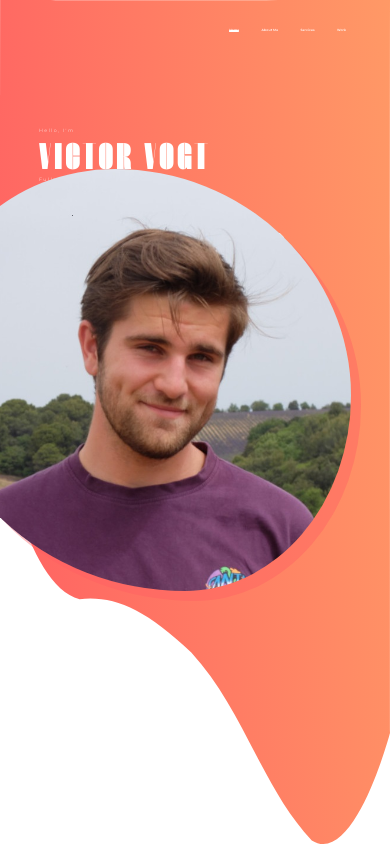
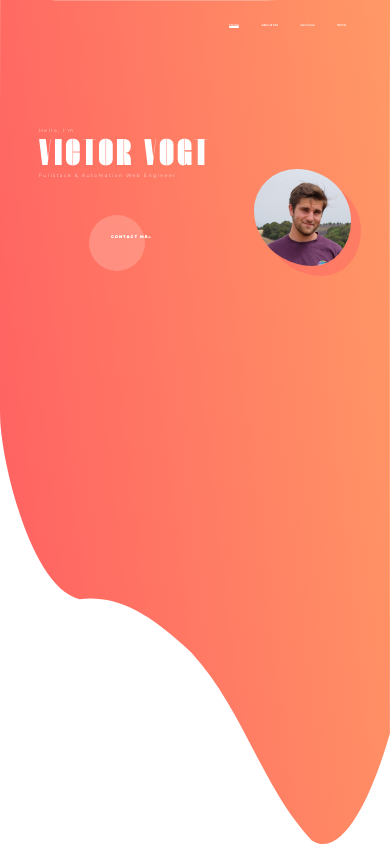
Before and after one commit to Vvikos/vvikos.github.io, a React (Create React App) app: page / in a window 390 px wide. Shown: the top 846 px of the page. Built offline with nearby package versions, Linux system fonts and the light colour scheme; a web font is replaced by a local one.

Commit message:
:sparkles: responsive design + removed signature

```diff
--- a/public/index.html
+++ b/public/index.html
@@ -9,7 +9,8 @@
     <link href="https://fonts.googleapis.com/css2?family=Abril+Fatface&display=swap" rel="stylesheet">
     <link href="https://fonts.googleapis.com/css2?family=Arizonia&display=swap" rel="stylesheet">
     <script src="https://kit.fontawesome.com/0f0c9848c7.js" async="true" crossorigin="anonymous"></script>
-    <meta name="viewport" content="width=device-width, initial-scale=1" />
+    <meta name="viewport" content="user-scalable=no, width=device-width, initial-scale=1.0" />
+    <meta name="apple-mobile-web-app-capable" content="yes" />
     <meta name="theme-color" content="#000000" />
     <meta
       name="description"
--- a/src/App.js
+++ b/src/App.js
@@ -13,14 +13,12 @@ export default function App() {
 	const aboutRef = useRef(null);
 	const skillsRef = useRef(null);
 	const workRef = useRef(null);
-	const contactRef = useRef(null);
 
 	return (
 		<main>
 			<Navbar homeRef={homeRef} aboutRef={aboutRef} skillRef={skillsRef} workRef={workRef} />
 			<ParallaxProvider>
-				<div className="background-new">
-
+				<div className="background">
 					<svg xmlns="http://www.w3.org/2000/svg" viewBox="0.16367005621592057 -1.3584306347995945 1920.1007080078125 957.9055786132812" preserveAspectRatio="none">
 						<g>
 							<defs>
@@ -63,9 +61,6 @@ export default function App() {
 					<IntroScreen mainRef={aboutRef} />
 					<SkillsScreen mainRef={skillsRef}/>
 					<WorkScreen mainRef={workRef}/>
-					<div className='signature' ref={contactRef} style={{textAlign:'right', backgroundColor: 'white', color: '#FF5E62'}}>
-						Designed By Victor Vogt
-					</div>
 				</div>
 			</ParallaxProvider>
 		</main>
--- a/src/index.css
+++ b/src/index.css
@@ -9,8 +9,6 @@
     font-weight: normal;
     text-rendering: optimizeLegibility;
 }
-
-/* MAIN SCREEN SECTION */
 
 /* Hide scrollbar for Chrome, Safari and Opera */
 *::-webkit-scrollbar {
@@ -31,11 +29,19 @@
 	font-family: 'Montserrat', sans-serif;
 }
 
+html {
+	display: flex;
+	flex-direction: column;
+	justify-content: center;
+	align-items: center;
+}
+
 body {
 	color: white;
 	font-family: 'Montserrat', sans-serif;
+	font-size: 1vw;
 	overflow-x: hidden;
-	font-size: 1vw;
+    width: 100vw;
 }
 
 main {
@@ -45,14 +51,15 @@ main {
 	align-items: center;
 }
 
-.background-new {
-	height: 400vh;
+.background {
+	height: auto;
+	overflow-y: visible;
 	width: 100vw;
 	background-color: white;
 	text-align: left;
 }
 
-.background-new svg {
+.background svg {
 	position: absolute;
 	top: 0;
 	left: 0;
@@ -80,130 +87,11 @@ main {
 	z-index: 0;
 }
 
-.presentation {
-	z-index: 10;
-	display: flex;
-	flex-direction: column;
-	justify-content: space-between;
-	text-align: left;
-	position: absolute;
-	left: 10%;
-	top: 15%;
-	height: auto;
-}
-
 a {
 	text-decoration: none;
 }
 
-.cta {
-	position: relative;
-	margin: auto;
-	padding: 19px 22px;
-	transition: all .2s ease;
-	color: white;
-	z-index: 10;
-}
-
-.cta:before {
-	content: "";
-	position: absolute;
-	top: 0;
-	left: 0;
-	display: block;
-	border-radius: 28px;
-	background: rgba(255, 171, 157, 0.5);
-	width: 56px;
-	height: 56px;
-	transition: all .3s ease;
-}
-
-.cta span {
-	position: relative;
-	font-size: 16px;
-	line-height: 18px;
-	font-weight: 900;
-	letter-spacing: .25em;
-	text-transform: uppercase;
-	vertical-align: middle;
-}
-
-.cta svg {
-	position: relative;
-	width: 12px;
-	top: 0;
-	margin-left: 13px;
-	fill: none;
-	stroke-linecap: round;
-	stroke-linejoin: round;
-	stroke: #fff;
-	stroke-width: 2;
-	transform: translateX(-5px);
-	transition: all .3s ease;
-}
-
-.cta:hover:before {
-	width: 100%;
-	background: #ffab9d;
-}
-.cta:hover svg {
-	transform: translateX(0);
-}
-
-.cta.animate:before {
-	animation: blink 1s ease-in-out forwards alternate;
-}
-
-@keyframes blink {
-	0% {
-	  opacity: 0%;
-	}
-	50% {
-		opacity: 100%;
-	}
-	100% {
-		opacity: 0%;
-	}
-  }
-
-
-.presentation a i {
-	margin-right: 15px;
-}
-
-.title {
-	font-size: 9.5em;
-	letter-spacing: 0.1em;
-	font-family: 'ThunderBlack', Arial, sans-serif;
-	margin-top: 3%;
-}
-
-.titleAlt {
-	font-size: 1.2em;
-	letter-spacing: 0.3em;
-	font-weight: 300;
-}
-
-.homePic {
-	position: absolute;
-	top: 20%;
-	right: 10%;
-	height: 50%;
-	border-radius: 23% 77% 55% 45% / 22% 31% 69% 78%;
-	animation: wobble 25s ease-in-out alternate infinite;
-	z-index: 10;
-	box-shadow: rgba(255, 94, 98, 0.4) 10px 10px;
-}
-
-@keyframes wobble {
-	50% {
-		border-radius: 66% 34% 23% 77% / 63% 77% 23% 37%;
-	}
-	100% {
-		border-radius: 29% 71% 75% 25% / 77% 47% 53% 23%;
-	}
-}
-
+/* NAVBAR */
 .navbarTitle {
 	font-size: 2.5em;
 	letter-spacing: 0.1em;
@@ -260,15 +148,12 @@ a {
 	}
 }
 
-
-
-/* The navigation bar */
 .navbar {
-	position: fixed; /* Set the navbar to fixed position */
+	position: fixed;
 	top: 0;
 	left: 0;
-	width: 100vw; /* Full width */
-	height: 7vh;
+	width: 100vw;
+	height: 6vh;
 	z-index: 999;
 	text-align: center;
 	overflow: visible;
@@ -278,7 +163,6 @@ a {
 	overflow: hidden;
 }
 
-/* Links inside the navbar */
 .navbar button {
 	position: relative;
 	font-weight: 600;
@@ -334,6 +218,127 @@ a {
 	opacity: 1;
 }
 
+/* MAIN */
+
+.presentation {
+	position: absolute;
+	left: 10%;
+	top: 15%;
+	z-index: 10;
+	display: flex;
+	flex-direction: column;
+	justify-content: space-between;
+	text-align: left;
+}
+
+.cta {
+	position: relative;
+	margin: auto;
+	padding: 19px 22px;
+	transition: all .2s ease;
+	color: white;
+	z-index: 10;
+}
+
+.cta:before {
+	content: "";
+	position: absolute;
+	top: 0;
+	left: 0;
+	display: block;
+	border-radius: 28px;
+	background: rgba(255, 171, 157, 0.5);
+	width: 56px;
+	height: 56px;
+	transition: all .3s ease;
+}
+
+.cta span {
+	position: relative;
+	font-size: 1em;
+	line-height: 18px;
+	font-weight: 900;
+	letter-spacing: .25em;
+	text-transform: uppercase;
+	vertical-align: middle;
+}
+
+.cta svg {
+	position: relative;
+	width: 0.9em;
+	top: 0;
+	margin-left: 1em;
+	fill: none;
+	stroke-linecap: round;
+	stroke-linejoin: round;
+	stroke: #fff;
+	stroke-width: 2;
+	transform: translateX(-5px);
+	transition: all .3s ease;
+}
+
+.cta:hover:before {
+	width: 100%;
+	background: #ffab9d;
+}
+.cta:hover svg {
+	transform: translateX(0);
+}
+
+.cta.animate:before {
+	animation: blink 1s ease-in-out forwards alternate;
+}
+
+@keyframes blink {
+	0% {
+	  opacity: 0%;
+	}
+	50% {
+		opacity: 100%;
+	}
+	100% {
+		opacity: 0%;
+	}
+  }
+
+
+.presentation a i {
+	margin-right: 15px;
+}
+
+.title {
+	font-size: 9.5em;
+	letter-spacing: 0.1em;
+	font-family: 'ThunderBlack', Arial, sans-serif;
+	margin-top: 3%;
+}
+
+.titleAlt {
+	font-size: 1.2em;
+	letter-spacing: 0.3em;
+	font-weight: 300;
+}
+
+.homePic {
+	position: absolute;
+	top: 20%;
+	right: 10%;
+	width: 25vw;
+	border-radius: 23% 77% 55% 45% / 22% 31% 69% 78%;
+	animation: wobble 25s ease-in-out alternate infinite;
+	z-index: 10;
+	box-shadow: rgba(255, 94, 98, 0.4) 10px 10px;
+}
+
+@keyframes wobble {
+	50% {
+		border-radius: 66% 34% 23% 77% / 63% 77% 23% 37%;
+	}
+	100% {
+		border-radius: 29% 71% 75% 25% / 77% 47% 53% 23%;
+	}
+}
+
 /* ABOUT */
 
 .about {
@@ -368,12 +373,12 @@ a {
 }
 
 .info {
-	font-size: 0.8em;
+	font-size: 0.7em;
 	background-color: #ebebeb;
 	border-radius: 2%;
-	padding: 7px;
+	padding: 0.8em;
 	color: black;
-	margin-right: 10px;
+	margin-right: 2px;
 	transition: .3s ease-in-out;
 }
 
@@ -499,21 +504,17 @@ a {
 }
 
 .about i {
-	margin-right: 10px;
+	margin-right: 0.5em;
 }
 
 /* SKILLS */
-.card {
+.skillsSection {
 	display: flex;
-	flex-direction: column;
-	justify-content: center;
+	flex-direction: row;
+	height: 100vh;
+	width: 100vw;
+	justify-content: space-around;
 	align-items: center;
-	color: black;
-	height: 100%;
-	width: 100%;
-	box-shadow: rgba(60, 64, 67, 0.3) 0px 1px 2px 0px, rgba(60, 64, 67, 0.15) 0px 2px 6px 2px;
-	z-index: 10;
-	background-color: white;
 }
 
 .wrapper-card, .wrapper-card-reversed {
@@ -553,12 +554,29 @@ a {
 	right: 0;
 }
 .wrapper-card:hover::before, .wrapper-card-reversed:hover::before {
-	top: 18px;
-	left: 18px;
+	top: 1em;
+	left: 1em;
 }
 .wrapper-card:hover::after, .wrapper-card-reversed:hover::after {
-	bottom: 18px;
-	right: 18px;
+	bottom: 1em;
+	right: 1em;
+}
+
+.card {
+	display: flex;
+	flex-direction: column;
+	justify-content: center;
+	align-items: center;
+	color: black;
+	height: 100%;
+	width: 100%;
+	box-shadow: rgba(60, 64, 67, 0.3) 0px 1px 2px 0px, rgba(60, 64, 67, 0.15) 0px 2px 6px 2px;
+	z-index: 10;
+	background-color: white;
+}
+
+.card i {
+	margin-top: 30%;
 }
 
 .card .description {
@@ -568,7 +586,7 @@ a {
 	height: 20%;
 }
 
-.languages {
+.card .languages {
 	height: auto;
 	width: 90%;
 	display: flex;
@@ -578,7 +596,7 @@ a {
 	flex-wrap: wrap;
 }
 
-.language {
+.card .language {
 	margin-left: 1em;
 	padding: 0.5em 0.8em;
 	margin: 4px 4px;
@@ -590,7 +608,7 @@ a {
 	font-size: 0.8em;
 }
 
-.language:before {
+.card .language:before {
 	content:"";
 	top: 0px;
 	left: 0px;
@@ -606,7 +624,7 @@ a {
 	border-radius: 0.2%;
 }
 
-.language:after {
+.card .language:after {
 	content:" ";
 	top: 1px;
 	left: 1px;
@@ -625,24 +643,33 @@ a {
 	transform-origin: bottom left;
 }
 
-.language:hover {
+.card .language:hover {
 	color: white;
 }
 
-.language:hover:after {
+.card .language:hover:after {
 	transform: scaleX(0);
 	transform-origin: top right;
 }
 
 /* PROJECTS */
+.workSection {
+	width: 100%;
+	height: auto;
+	display: flex;
+	flex-direction: row;
+	justify-content: space-around;
+	align-items: flex-start;
+}
+
 .column {
+	height: 100%;
 	display: flex;
+	flex: 1;
 	flex-direction: column;
 	justify-content: flex-start;
 	align-items: center;
 	background-color: white;
-	flex: 1;
-	height: 100%;
 	margin-bottom: 15px;
 }
 
@@ -788,6 +815,9 @@ a {
 
 /* SIGNATURE */
 .signature {
+	position: absolute;
+	right: 1%;
+	left: auto;
 	font-size: 1.5em;
 	font-family: 'Arizonia', cursive;
 	text-align: right;
@@ -795,3 +825,56 @@ a {
 	color: #FF5E62;
 	padding: 15px;
 }
+
+
+/* RESPONSIVE DESIGN */
+@media only screen and (min-device-width : 320px) and (max-device-width : 480px) {
+	.navbar {
+		height: 3vh;
+	}
+
+	.navbar button {
+		font-size: 1.3em;
+	}
+
+	.navbar button:after {
+		height: 1px;
+	}
+
+	.cta:before {
+		width: 50%;
+		height: 100%;
+	}
+
+	.about {
+		font-size: 1.5em;
+	}
+
+	.skillsSection {
+		flex-direction: column;
+		align-items: center;
+		height: auto;
+	}
+
+	.wrapper-card, .wrapper-card-reversed {
+		height: auto;
+		width: 80vw;
+		margin-bottom: 1%;
+	}
+
+	.wrapper-card-down {
+		margin-top: 0%;
+	}
+
+	.card {
+		font-size: 3em;
+	}
+
+	.workSection {
+		flex-direction: column;
+	}
+
+	.project {
+		font-size: 5em;
+	}
+}
--- a/src/screens/skillsScreen.jsx
+++ b/src/screens/skillsScreen.jsx
@@ -6,8 +6,8 @@ export default function SkillsScreen({mainRef}) {
 
 	return (
 		<div ref={mainRef} style={{marginBottom: '20vh'}}>
-		<Parallax translateY={[-10, 10]} style={{height: 'auto', width: '100%'}} ><Bounce bottom cascade>
-		<div style={{ display: 'flex', flexDirection: 'row', height: '100vh', width: '100vw', justifyContent: 'space-around', alignItems: 'center', flexWrap: 'wrap'}}>
+		<Parallax translateY={[-10, 10]} style={{width: '100%'}} ><Bounce bottom cascade>
+			<div className='skillsSection'>
 				<div className="wrapper-card wrapper-card-down">
 					<div className="card">
 						<div><i className="fa-solid fa-display fa-3x" style={{color: '#00FFB8'}} ></i></div>
@@ -72,7 +72,7 @@ export default function SkillsScreen({mainRef}) {
 						</div>
 					</div>
 				</div>
-		</div>
+			</div>
 		</Bounce></Parallax>
 		</div>
 	);
--- a/src/screens/workScreen.jsx
+++ b/src/screens/workScreen.jsx
@@ -69,8 +69,8 @@ export default function WorkScreen({mainRef}) {
 	}
 
 	return (
-		<div ref={mainRef} style={{ backgroundColor:'white', display: 'flex', flexDirection: 'row', minHeight: '100vh', width: '100vw', justifyContent: 'center', alignItems: 'flex-start', marginBottom: '5vh'}}>
-			<Parallax translateY={[-1, 20]} style={{height: 'auto', width: '100%', display: 'flex', flexDirection: 'row', justifyContent: 'space-around', alignItems: 'flex-start'}} >
+		<div ref={mainRef} style={{ backgroundColor:'white', display: 'flex', flexDirection: 'row', minHeight: '120vh', width: '100vw', justifyContent: 'center', alignItems: 'flex-start'}}>
+			<Parallax translateY={[-1, 20]} className='workSection' >
 			<div className='column'>
 				{generateColumn(0)}
 			</div>
```
Lines whose indentation alone changed are shown as unchanged.
